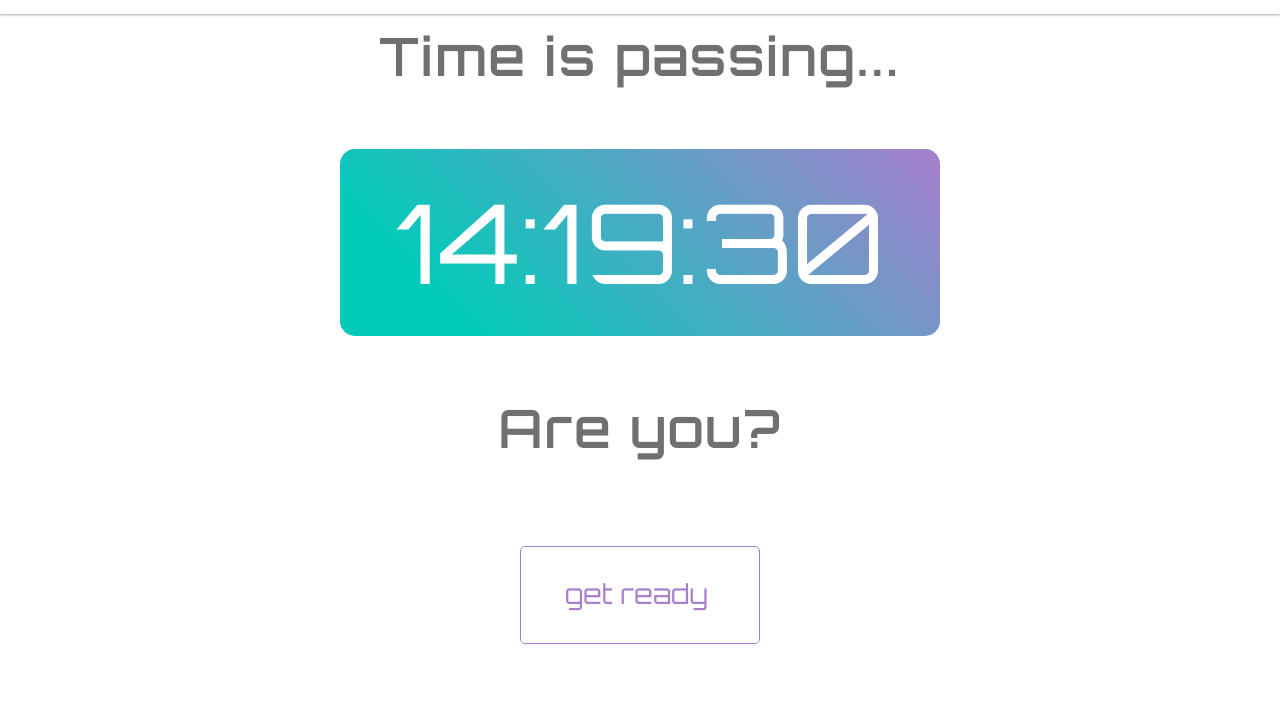
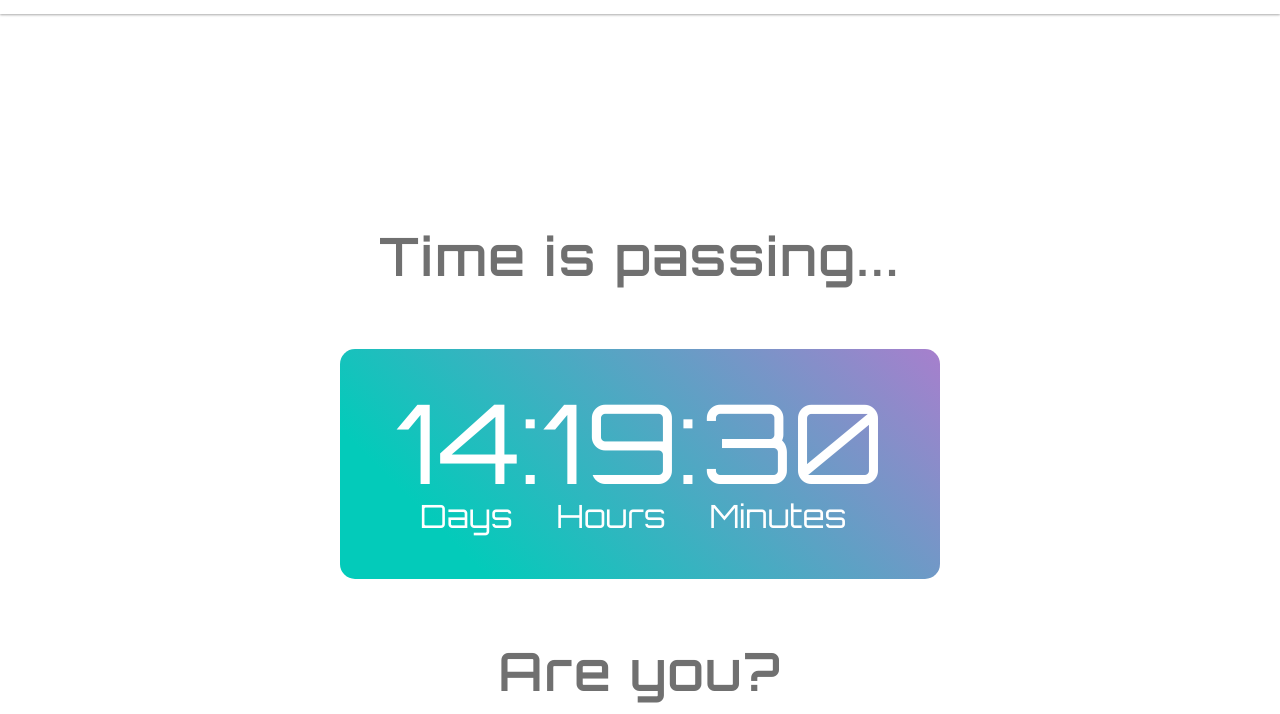
Before and after one commit to Berc21/challenge-3, a website: page index.html in a window 1280 px wide. Shown: the part 86-800 px from the top of the page. Drawn offline with Linux system fonts and the light colour scheme.

Commit message:
countdown add days, hours, min

```diff
--- a/index.html
+++ b/index.html
@@ -34,7 +34,12 @@
         <h1 class="count-down__top-header u-margin-top-10 u-text-center">Time is passing...</h1>
 
         <div class="count-down-container u-text-center u-margin-top-5 ">
-            <span class="count-down-container__time">14:19:30</span>
+            <span class="count-down-container__time">14:19:30</span> <br>
+            <ul class="count-down-container__names">
+                <li class=" ">Days</li>
+                <li class="">Hours</li>
+                <li class="">Minutes</li>
+              </ul>
         </div>
 
         <h1 class="count-down__top-header u-margin-top-5 u-text-center u-margin-bottom-7">Are you?</h1>
--- a/sass/components/_count-down.scss
+++ b/sass/components/_count-down.scss
@@ -3,6 +3,7 @@
     max-width: 60rem;
     width: 100%;
     margin: 0 auto;
+    padding-top: 10rem;
     font-family: $secondary-font;
     font-weight: 300;
     color: $color-grey;
@@ -11,21 +12,28 @@
         letter-spacing: 0.4rem;
     }
     .count-down-container {
-        max-height: 24rem;
+        height: 23rem;
         border-radius: 1.5rem;
-        background: rgba(3,203,186,1);
-        background: rgba(3,203,186,1);
-        background: -moz-linear-gradient(45deg, rgba(3,203,186,1) 0%, rgba(3,203,186,1) 18%, rgba(167,127,205,1) 100%);
-        background: -webkit-gradient(left bottom, right top, color-stop(0%, rgba(3,203,186,1)), color-stop(18%, rgba(3,203,186,1)), color-stop(100%, rgba(167,127,205,1)));
-        background: -webkit-linear-gradient(45deg, rgba(3,203,186,1) 0%, rgba(3,203,186,1) 18%, rgba(167,127,205,1) 100%);
-        background: -o-linear-gradient(45deg, rgba(3,203,186,1) 0%, rgba(3,203,186,1) 18%, rgba(167,127,205,1) 100%);
-        background: -ms-linear-gradient(45deg, rgba(3,203,186,1) 0%, rgba(3,203,186,1) 18%, rgba(167,127,205,1) 100%);
         background: linear-gradient(45deg, rgba(3,203,186,1) 0%, rgba(3,203,186,1) 18%, rgba(167,127,205,1) 100%);
-        filter: progid:DXImageTransform.Microsoft.gradient( startColorstr='#03cbba', endColorstr='#a77fcd', GradientType=1 );
+        position: relative;
         &__time {
             font-size: 11rem;
             color: white;
             font-size: bold;
+        }
+        &__names {
+            font-size: 3.2rem;
+            position: absolute;
+            top: 14rem;
+            left: 8rem;
+            li {
+                display: inline-block;
+                color: white;
+                margin-right: 3.5rem;
+                &:last-of-type {
+                    margin-right: 0;
+                }
+            }
         }
     }
     &__bottom-header {
--- a/sass/components/_timeline.scss
+++ b/sass/components/_timeline.scss
@@ -89,7 +89,7 @@
                 padding: 2rem;
                 background: white;
                 box-shadow: 0 1px 3px rgba(0,0,0,0.12), 0 1px 2px rgba(0,0,0,0.24);
-                transition: all 0.3s cubic-bezier(.25,.8,.25,1);
+                transition: all 0.7s cubic-bezier(.25,.8,.25,1);
                 &--first {
                     border-top-left-radius: 1.5rem;
                     border-top-right-radius: 1.5rem;
```
Also changed, not shown: css/style.css.
